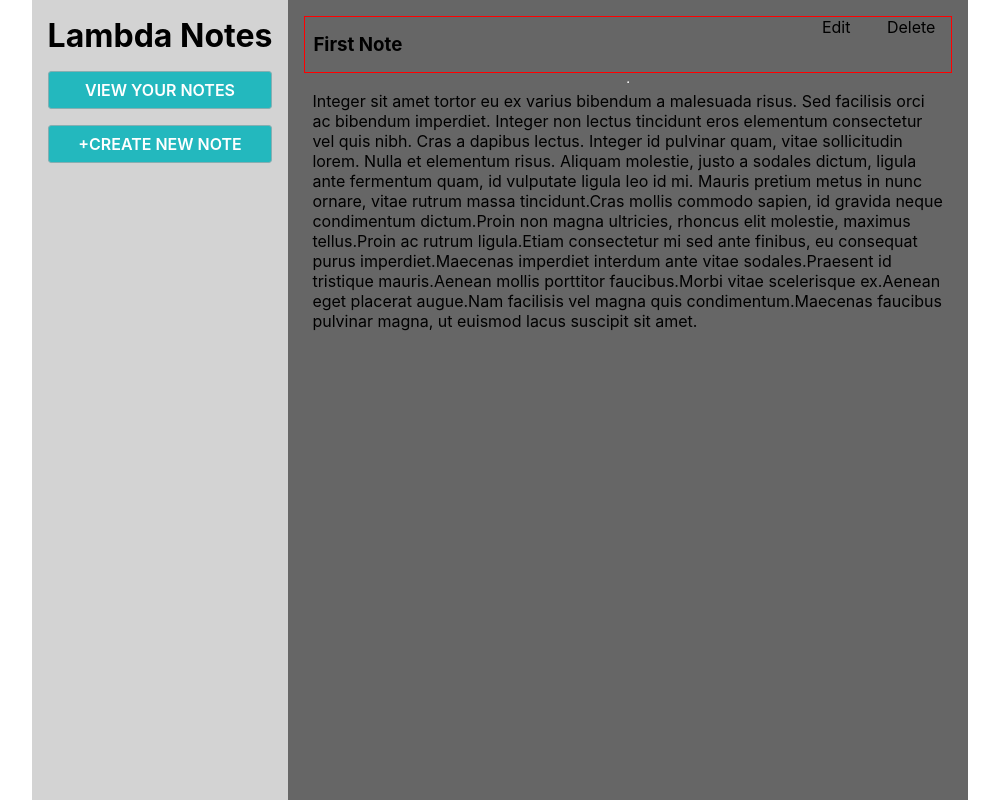
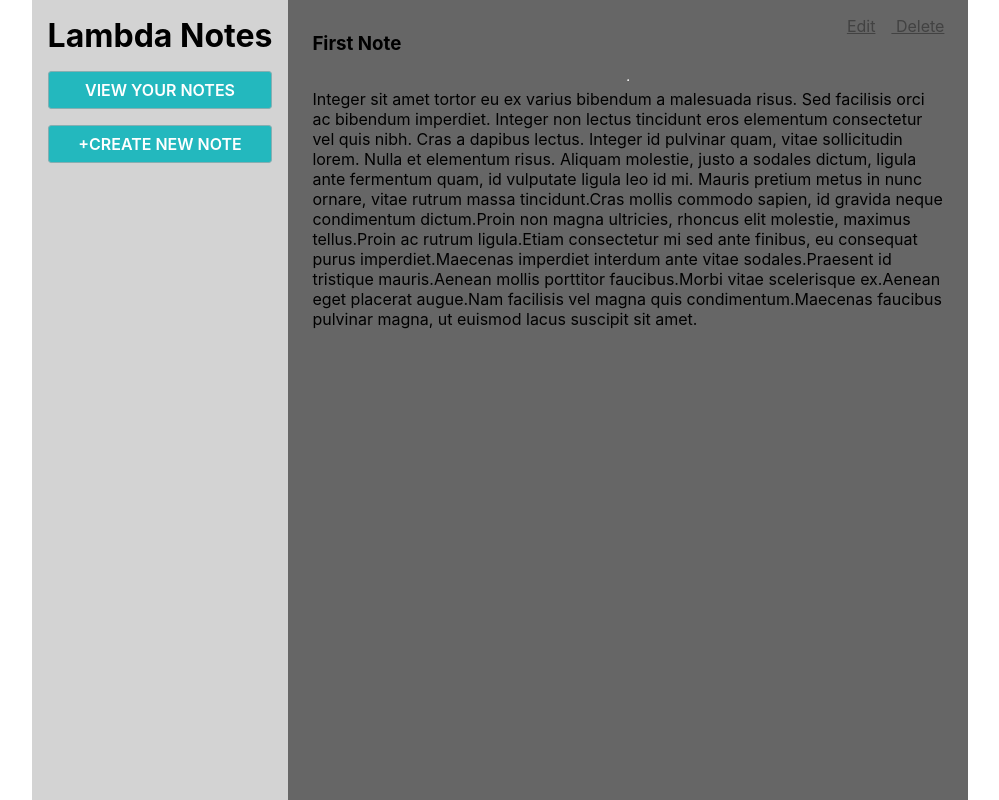
Before and after one commit to oagboghi2/digicert_test, a React (Create React App) app in the folder lambdanotes/: page / in a window 1280 px wide. Shown: the whole page, without its empty margins (140-1139 px from the left). Built offline with nearby package versions, Linux system fonts and the light colour scheme.

Commit message:
fixed padding issue with top content button

```diff
--- a/lambdanotes/src/components/NoteView/NoteView.js
+++ b/lambdanotes/src/components/NoteView/NoteView.js
@@ -31,8 +31,6 @@ class NoteView extends Component {
         ]
     }
 
-
-
     render() {
         return (
             <div className = 'noteview_container'>
@@ -41,8 +39,8 @@ class NoteView extends Component {
                         {this.state.notesArray[0].title}
                     </h3>
                     <div>
-                        <a className = 'edit_delete'> Edit</a>
-                        <a className = 'edit_delete'> Delete</a>
+                        <a href='#' className = 'edit_delete'> Edit</a>
+                        <a href='#' className = 'edit_delete'> Delete</a>
                     </div>
             </div>
                 <hr></hr>
--- a/lambdanotes/src/components/NoteView/index.css
+++ b/lambdanotes/src/components/NoteView/index.css
@@ -10,9 +10,9 @@
 .noteview_Topcontent {
     display: flex;
     justify-content: space-between;
-    border: red solid 1px;
 }
 
 .edit_delete {
-    padding: 1rem;
+    padding: 1rem 0.5rem;
+    color: rgb(66,66,66);
 }
```
